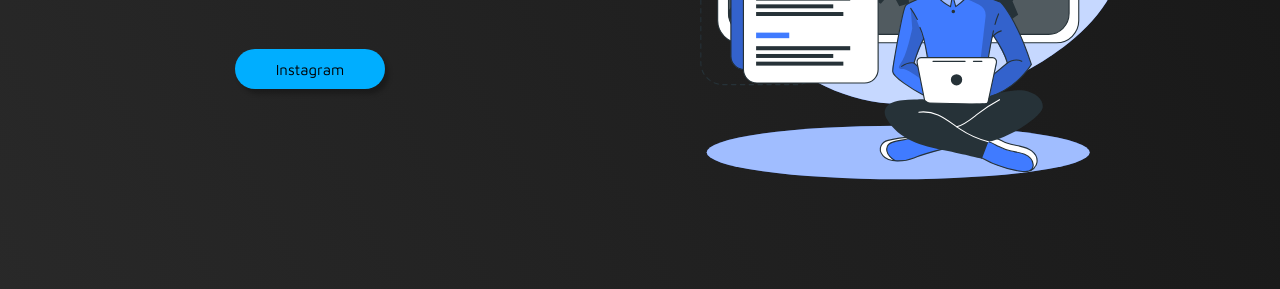
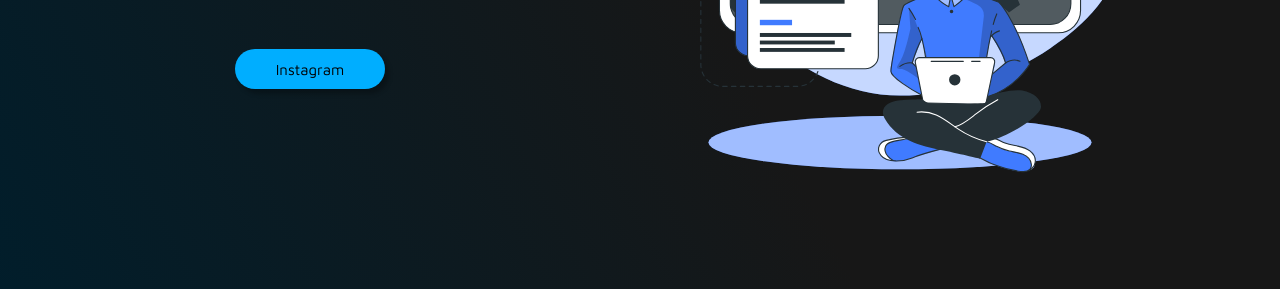
Before and after one commit to gabrielnetoc/curriculo, a plain HTML site: page index.html in a window 1280 px wide. Shown: the part 343-632 px from the top of the page. Drawn offline with Linux system fonts and the light colour scheme; files whose address does not match are found by name.

Commit message:
:construction:  testando cor degrade azul

```diff
--- a/style/style.css
+++ b/style/style.css
@@ -20,7 +20,7 @@
 
 body{
     font-size: 100%;
-    background: linear-gradient(242.75deg, #171717 0%, rgba(23, 23, 23, 0.92) 94.88%);
+    background: linear-gradient(242.75deg, #171717 42.69%, #001E2C 94.88%);
 }
 
 .cabecalho{
```
